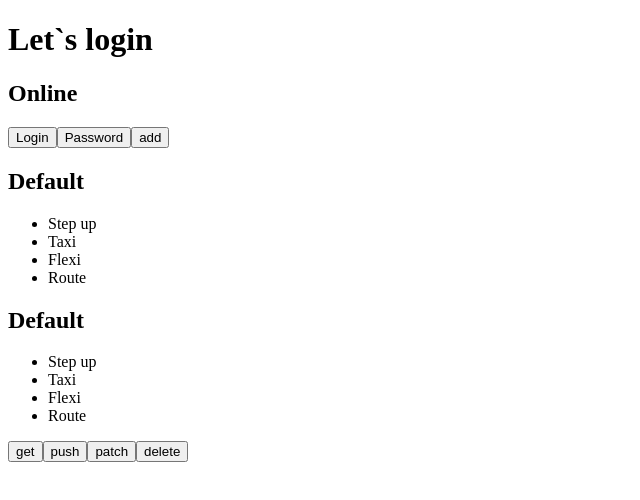
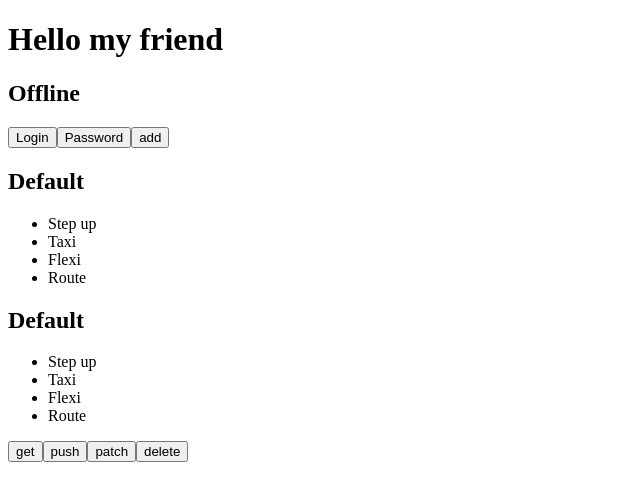
Before and after one commit to irapanch/React-Example, a React (Create React App) app: page / in a window 1280 px wide. Shown: the top 500 px of the page, without its empty margins (0-640 px from the left). Built offline with nearby package versions, Linux system fonts and the light colour scheme.

Commit message:
&& template

```diff
--- a/src/App.js
+++ b/src/App.js
@@ -9,11 +9,12 @@ function App() {
     { id: 4, title: "Route" },
   ];
   const btns = ["get", "push", "patch", "delete"];
-  const isOnline = true;
+  const isOnline = false;
   return (
     <div className="App">
       <h1>{!isOnline ? "Hello my friend" : "Let`s login"}</h1>
       <h2>{isOnline && "Online"}</h2>
+      {!isOnline && <h2>Offline</h2>}
       <Button titleBtn="Login" />
       <Button titleBtn="Password" />
       <Button titleBtn="add" />
```
